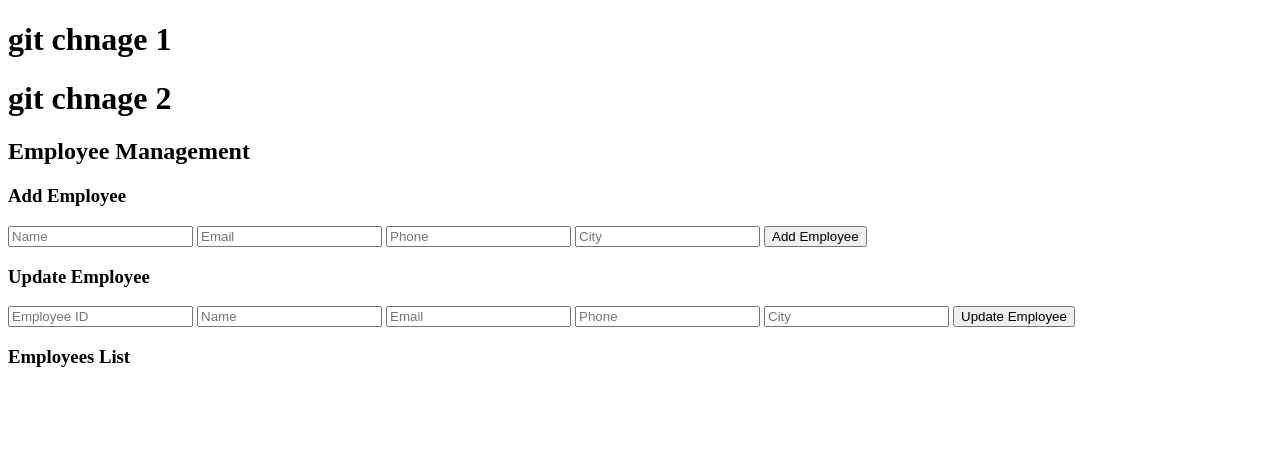
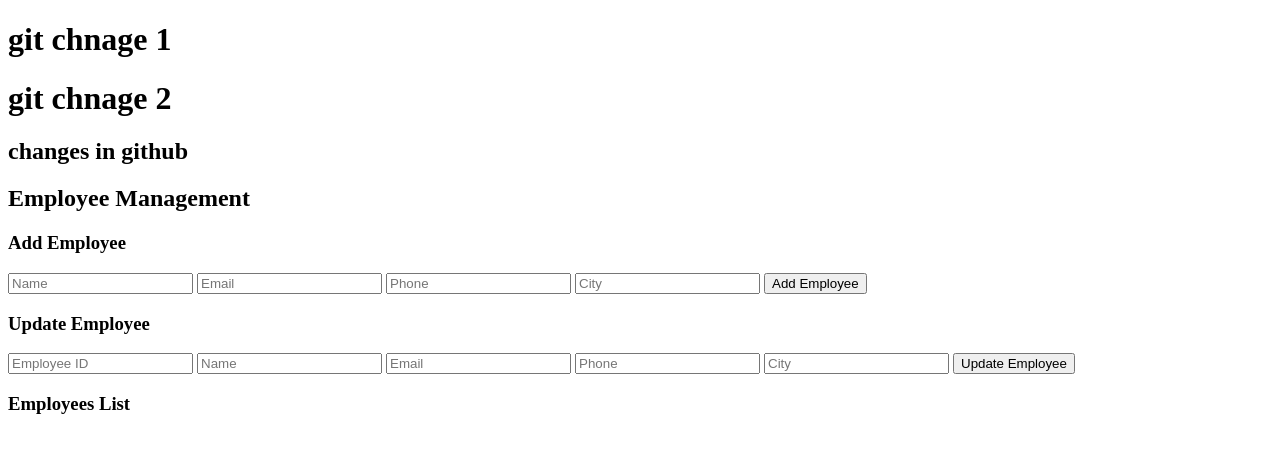
Before and after one commit to mpvreddy/hcp, a website: page try.html in a window 1280 px wide. Drawn offline with Linux system fonts and the light colour scheme; no server answers.

Commit message:
Update try.html in github

```diff
--- a/try.html
+++ b/try.html
@@ -8,6 +8,7 @@
 <body onload="fetchEmployees()">
     <h1>git chnage 1</h1>
     <h1>git chnage 2</h1>
+     <h2> changes in github</h2>
     <h2>Employee Management</h2>
 
     <!-- Add Employee Form -->
```
